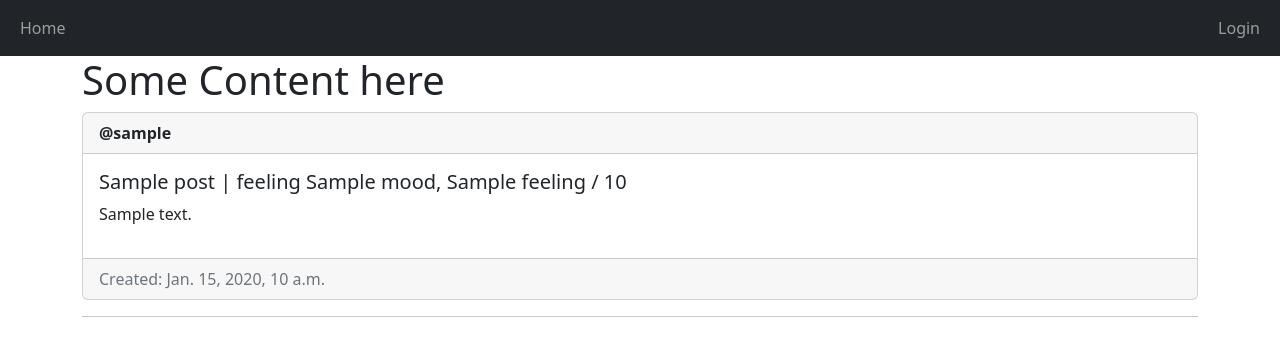
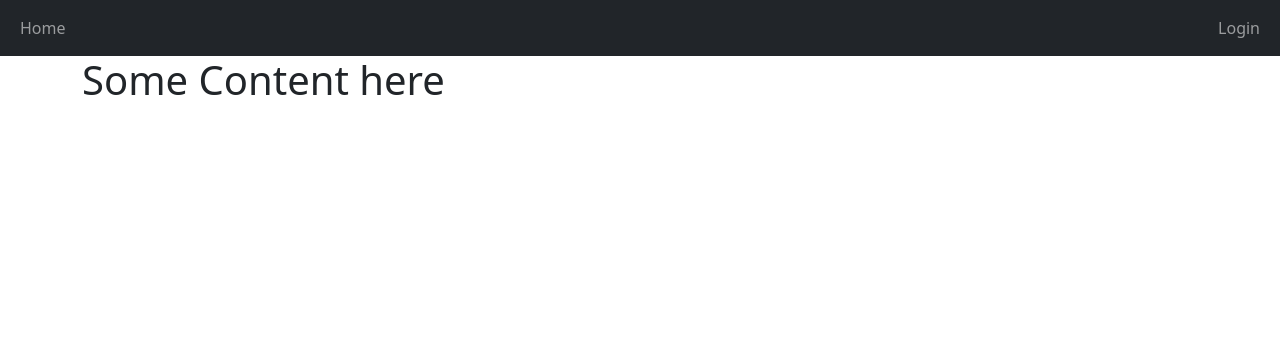
Before and after one commit to CSBahnmiller/Journal, a Django app: template Journal/UserPages/templates/UserPages/index.html in a window 1280 px wide. Shown: the top 356 px of the page. Run offline with Django 3.2, Linux system fonts and the light colour scheme; the template is opened without the code that fills it: most values are stand-ins (such as "Sample title", 1, 10 or a date in 2020).

Commit message:
error pages

```diff
--- a/Journal/Journal/settings.py
+++ b/Journal/Journal/settings.py
@@ -22,9 +22,9 @@ BASE_DIR = Path(__file__).resolve().parent.parent
 
 
 # SECURITY WARNING: don't run with debug turned on in production!
-DEBUG = True
+DEBUG = False
 
-ALLOWED_HOSTS = []
+ALLOWED_HOSTS = ['localhost','127.0.0.1']
 
 
 # Application definition
--- a/Journal/Journal/urls.py
+++ b/Journal/Journal/urls.py
@@ -22,3 +22,6 @@ urlpatterns = [
     path("UserPages/", include("UserPages.urls")),
     path('admin/', admin.site.urls),
 ]
+
+handler403 = 'UserPages.views.custom_403'
+handler404 = 'UserPages.views.custom_404'
--- a/Journal/UserPages/templates/UserPages/home.html
+++ b/Journal/UserPages/templates/UserPages/home.html
@@ -2,67 +2,30 @@
 
 
 {% for post in posts %}
+
+{% if user == post.author %}
 <div class="card mt-2">
   <div class="card-header"><strong>@{{ post.author.username }} </strong></div>
   <div class="card-body d-flex flex-row justify-content-between">
     <div>
-      <h5 class="card-title">{{post.title}} | feeling {{post.mood}}, {{post.feeling}} / 10</h5>
+      <h5 class="card-title">{{post.title}}</h5>
       <p> {{post.content}}</p>
 
     </div>
     <div>
-      {% if user == post.author or perms.UserPages.delete_post %}
+
        <form method="post">
           {% csrf_token %}
           <button type = "submit" class="btn btn-danger" name = "post-id" value="{{post.id}}">Delete</button>
         </form>
-      {% endif %}
-      {% if user.is_staff %}
-      <form method="post">
-        {% csrf_token %}
-        <button type = "submit" class="btn btn-warning mt-2" name = "user-id" value="{{post.author.id}}">Ban User</button>
-      </form>
-      {% endif %}
+
+
     </div>
   </div>
-  <div class="card-footer text-muted">Created: {{post.created_at}}</div>
+  <div class="card-footer text-muted">Created: {{post.created_at}}  | feeling {{post.mood}}, {{post.feeling}} / 10</div>
 </div>
+{% endif %}
 {% empty %}
 <p>No post Yet!</p>
+
 {% endfor %}
-
-<hr>
-{% if user == author %}
-
-{% for post in posts %}
-<div class="card mt-2">
-  <div class="card-header"><strong>@{{ post.author.username }} </strong></div>
-  <div class="card-body d-flex flex-row justify-content-between">
-    <div>
-      <h5 class="card-title">{{post.title}} | feeling {{post.mood}}, {{post.feeling}} / 10</h5>
-      <p> {{post.content}}</p>
-
-    </div>
-    <div>
-      {% if user == post.author or perms.UserPages.delete_post %}
-       <form method="post">
-          {% csrf_token %}
-          <button type = "submit" class="btn btn-danger" name = "post-id" value="{{post.id}}">Delete</button>
-        </form>
-      {% endif %}
-      {% if user.is_staff %}
-      <form method="post">
-        {% csrf_token %}
-        <button type = "submit" class="btn btn-warning mt-2" name = "user-id" value="{{post.author.id}}">Ban User</button>
-      </form>
-      {% endif %}
-    </div>
-  </div>
-  <div class="card-footer text-muted">Created: {{post.created_at}}</div>
-</div>
-{% empty %}
-<p>No post Yet!</p>
-{% endfor %}
-
-
-{% endif %}
--- a/Journal/UserPages/templates/UserPages/navbar.html
+++ b/Journal/UserPages/templates/UserPages/navbar.html
@@ -4,7 +4,11 @@
       <ul class="navbar-nav">
         <li class="nav-item"><a href="{% url "UserPages:index" %}" class="nav-link">Home</a></li>
         {% if user.is_authenticated %}
-        <li class="nav-item"><a href="{% url 'UserPages:create-entry' %}" class="nav-link">Journal Entry</a></li>
+        <li class="nav-item"><a href="{% url 'UserPages:create-entry' %}" class="nav-link">Add Journal Entry</a></li>
+        {% endif %}
+
+        {% if perms.UserPages.delete_usercontent %}
+        <li class="nav-item"><a href="{% url 'UserPages:mod' %}" class="nav-link">Moderate</a></li>
         {% endif %}
       </ul>
     </div>
@@ -16,6 +20,7 @@
         {% else %}
         <li class="nav-item"><a href="{% url 'UserPages:login' %}" class="nav-link">Login</a></li>
         {% endif %}
+
       </ul>
     </div>
   </div>
--- a/Journal/UserPages/urls.py
+++ b/Journal/UserPages/urls.py
@@ -1,6 +1,7 @@
 from django.urls import path
 from . import views
 from django.contrib.auth import views as auth_views
+
 
 app_name ="UserPages"
 urlpatterns = [
@@ -9,5 +10,9 @@ urlpatterns = [
     path('logout/', views.logout_request, name='logout'),
     path('sign-up/', views.sign_up, name = "sign_up"),
     path('create-entry/', views.create_entry, name = 'create-entry'),
+    path('mod/', views.mod, name='mod')
 
   ]
+
+handler403 = 'UserPages.views.custom_403'
+handler404 = 'UserPages.views.custom_404'
```
Also changed, not shown: Journal/UserPages/views.py (+36 -1 lines).
